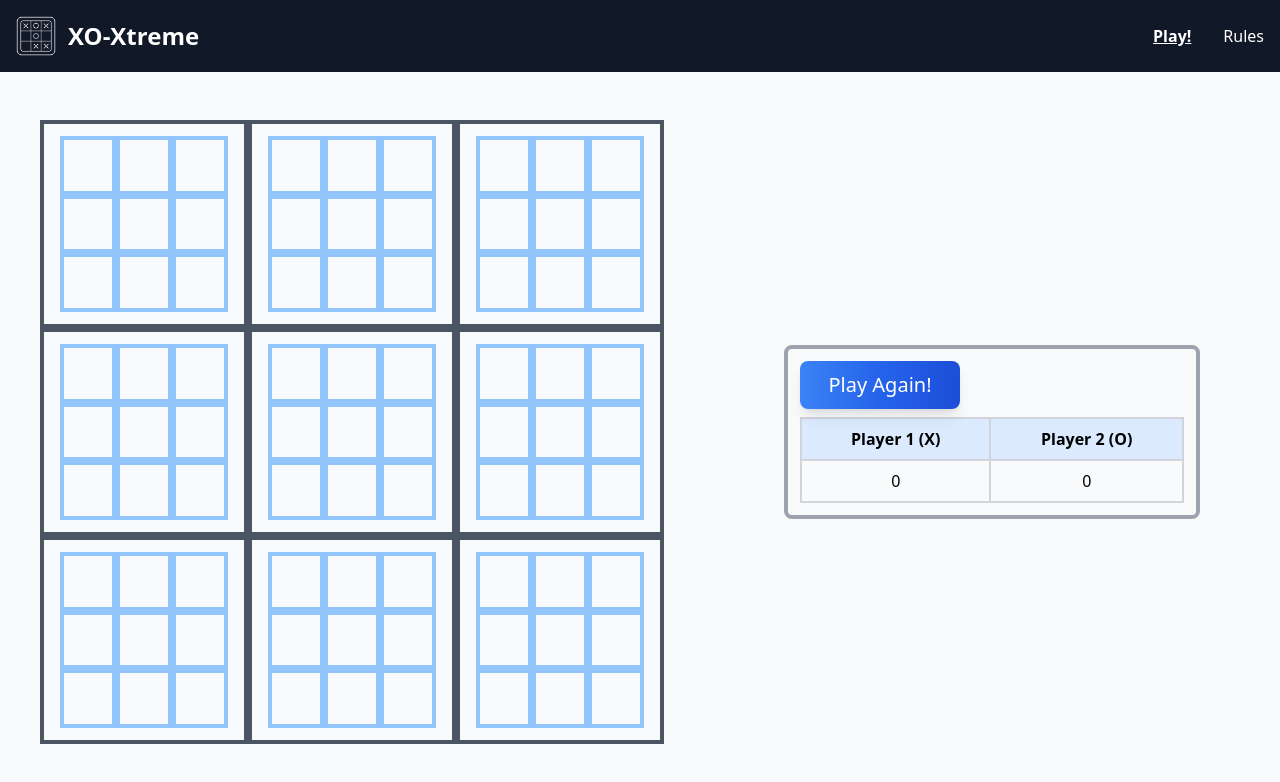
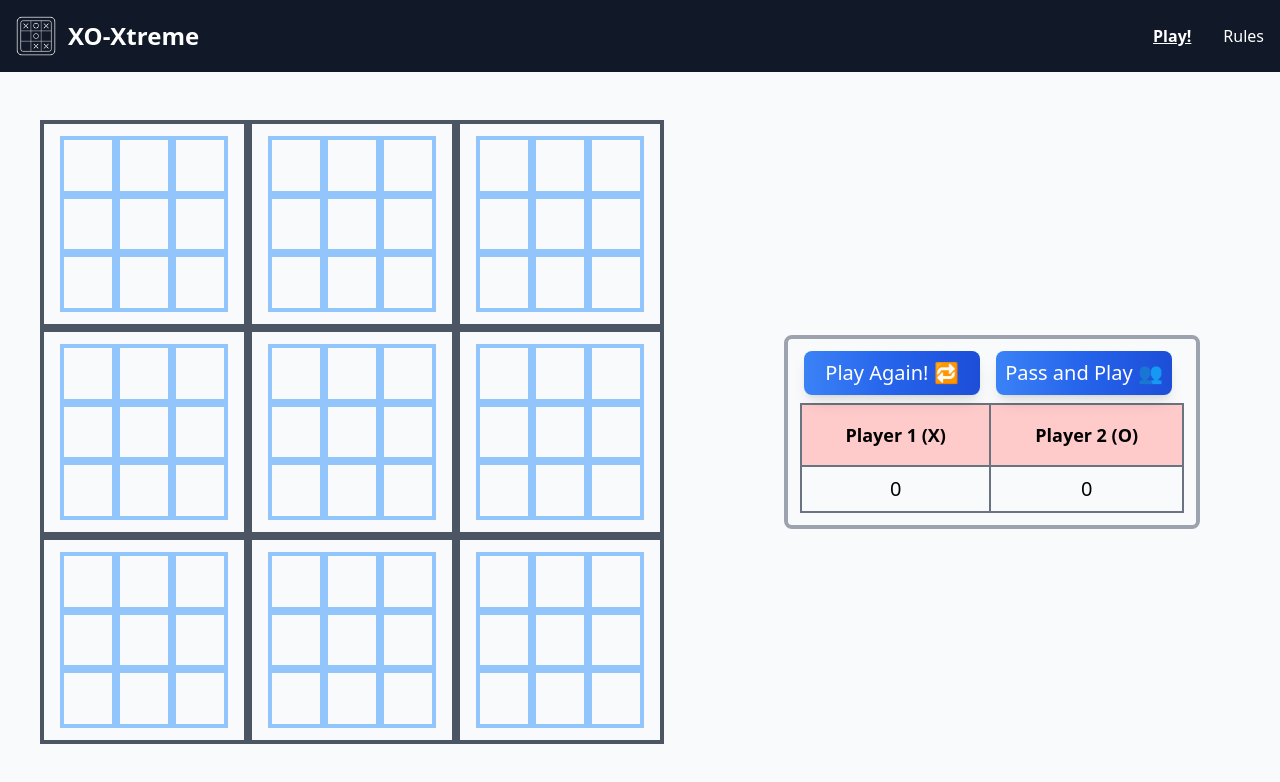
Before and after one commit to Mrityuanjaya/XO-Xtreme, a React (Vite) app: page / in a window 1280 px wide. Shown: the top 782 px of the page. Built offline with nearby package versions, Linux system fonts and the light colour scheme.

Commit message:
made UI updates in Scoreboard

```diff
--- a/src/components/Scoreboard/Scoreboard.jsx
+++ b/src/components/Scoreboard/Scoreboard.jsx
@@ -3,23 +3,23 @@ import React from "react";
 const Scoreboard = (props) => {
     return (
         <div className="w-72 md:w-96">
-            <table className="w-full border border-blue-500">
+            <table className="w-full">
                 <thead>
-                    <tr className="bg-blue-100">
-                        <th className="border-2 border-gray-300 px-4 py-2">
+                    <tr className="bg-red-200">
+                        <th className="border-2 border-gray-500 text-lg px-4 py-4">
                             Player 1 (X)
                         </th>
-                        <th className="border-2 border-gray-300 px-4 py-2">
+                        <th className="border-2 border-gray-500 text-lg px-4 py-4">
                             Player 2 (O)
                         </th>
                     </tr>
                 </thead>
                 <tbody>
                     <tr>
-                        <td className="border-2 border-gray-300 px-4 py-2 text-center">
+                        <td className="border-2 border-gray-500 text-xl px-4 py-2 text-center">
                             {props.xWins}
                         </td>
-                        <td className="border-2 border-gray-300 px-4 py-2 text-center">
+                        <td className="border-2 border-gray-500 text-xl px-4 py-2 text-center">
                             {props.oWins}
                         </td>
                     </tr>
--- a/src/components/SideMenu/SideMenu.jsx
+++ b/src/components/SideMenu/SideMenu.jsx
@@ -1,10 +1,14 @@
 import React, { useContext } from "react";
-import Scoreboard from "../Scoreboard/Scoreboard";
-import { BoardContext } from "../../utils/BoardContext";
-import { calculateWinner } from "../../utils/common";
+import Scoreboard from "../Scoreboard/Scoreboard.jsx";
+import { BoardContext } from "../../utils/BoardContext.js";
 
 const SideMenu = (props) => {
     const contextObj = useContext(BoardContext);
+    const changeMode = () => {
+        resetBigBoard();
+        contextObj.setXIsNext(true);
+        contextObj.setMode((prev) => (prev % 2) + 1);
+    };
     const resetBigBoard = () => {
         contextObj.setSquares(Array(9).fill(Array(9).fill(null)));
         contextObj.setBigSquares(Array(9).fill(null));
@@ -14,14 +18,19 @@ const SideMenu = (props) => {
     };
     return (
         <div className="border-4 my-2 mx-5 md:m-10 border-gray-400 rounded-lg p-3">
-            <div className="flex">
+            <div className="flex justify-around w-72 md:w-96">
                 <button
                     type="button"
-                    className="text-white bg-gradient-to-r from-blue-500 via-blue-600 to-blue-700 hover:bg-gradient-to-br shadow-lg transition-all duration-200 ease-in-out w-40 h-12 active:translate-y-0.5 font-medium rounded-lg text-xl px-4 py-2 text-center me-2 mb-2"
+                    className="text-white bg-gradient-to-r from-blue-500 via-blue-600 to-blue-700 hover:bg-gradient-to-br shadow-lg transition-all duration-200 ease-in-out w-44 active:translate-y-0.5 font-medium rounded-lg text-xl px-3 py-2 text-center me-2 mb-2"
                     onClick={resetBigBoard}
                 >
-                    Play Again!
+                    Play Again! 🔁
                 </button>
+                <button
+                    type="button"
+                    className="text-white bg-gradient-to-r from-blue-500 via-blue-600 to-blue-700 hover:bg-gradient-to-br shadow-lg transition-all duration-200 ease-in-out w-44 active:translate-y-0.5 font-medium rounded-lg text-xl px-2 py-1 text-center me-2 mb-2"
+                    onClick={changeMode}
+                >{contextObj.mode === 1 ? "Pass and Play 👥" : "v/s Computer 💻"}</button>
             </div>
             <Scoreboard oWins={props.oWins} xWins={props.xWins} />
         </div>
--- a/src/pages/HomePage/HomePage.jsx
+++ b/src/pages/HomePage/HomePage.jsx
@@ -1,7 +1,7 @@
 import React, { useState } from "react";
-import BigBoard from "../../components/BigBoard/BigBoard";
-import SideMenu from "../../components/SideMenu/SideMenu";
-import { BoardContext } from "../../utils/BoardContext";
+import BigBoard from "../../components/BigBoard/BigBoard.jsx";
+import SideMenu from "../../components/SideMenu/SideMenu.jsx";
+import { BoardContext } from "../../utils/BoardContext.js";
 
 const HomePage = () => {
     const [squares, setSquares] = useState(Array(9).fill(Array(9).fill(null)));
@@ -14,6 +14,7 @@ const HomePage = () => {
     const [winner, setWinner] = useState(null);
     const [xWins, setXWins] = useState(0);
     const [oWins, setOWins] = useState(0);
+    const [mode, setMode] = useState(1);
     const onXwin = () => {
         setXWins((prev) => prev + 1);
     };
@@ -35,6 +36,8 @@ const HomePage = () => {
                 activeBoards: activeBoards,
                 setActiveBoards: setActiveBoards,
                 setWinner: setWinner,
+                mode: mode,
+                setMode: setMode
             }}
         >
             <div className="flex flex-wrap h-[90vh] items-center justify-around bg-gray-50">
```
Also changed, not shown: src/components/Board/Board.jsx (+2 -5 lines).
